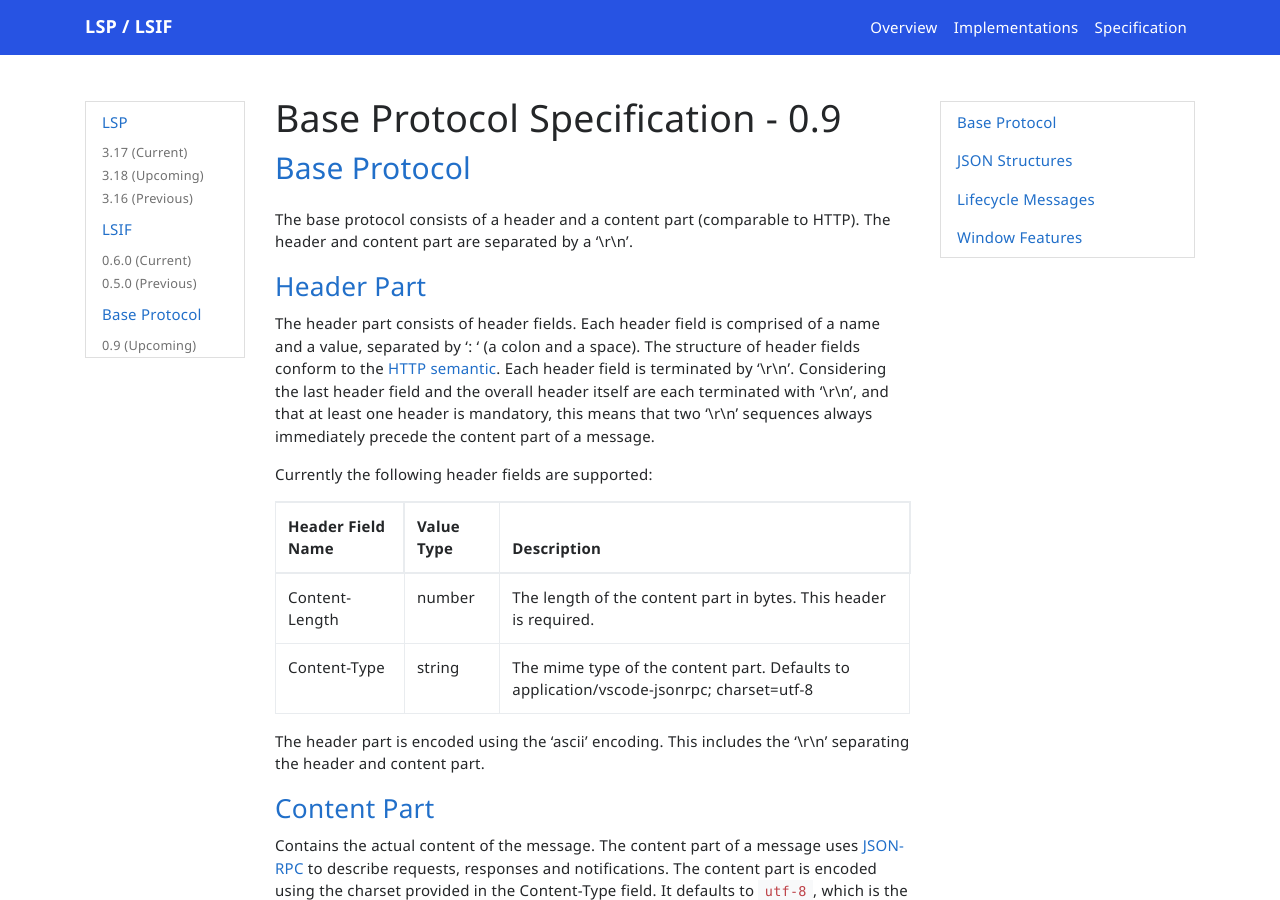
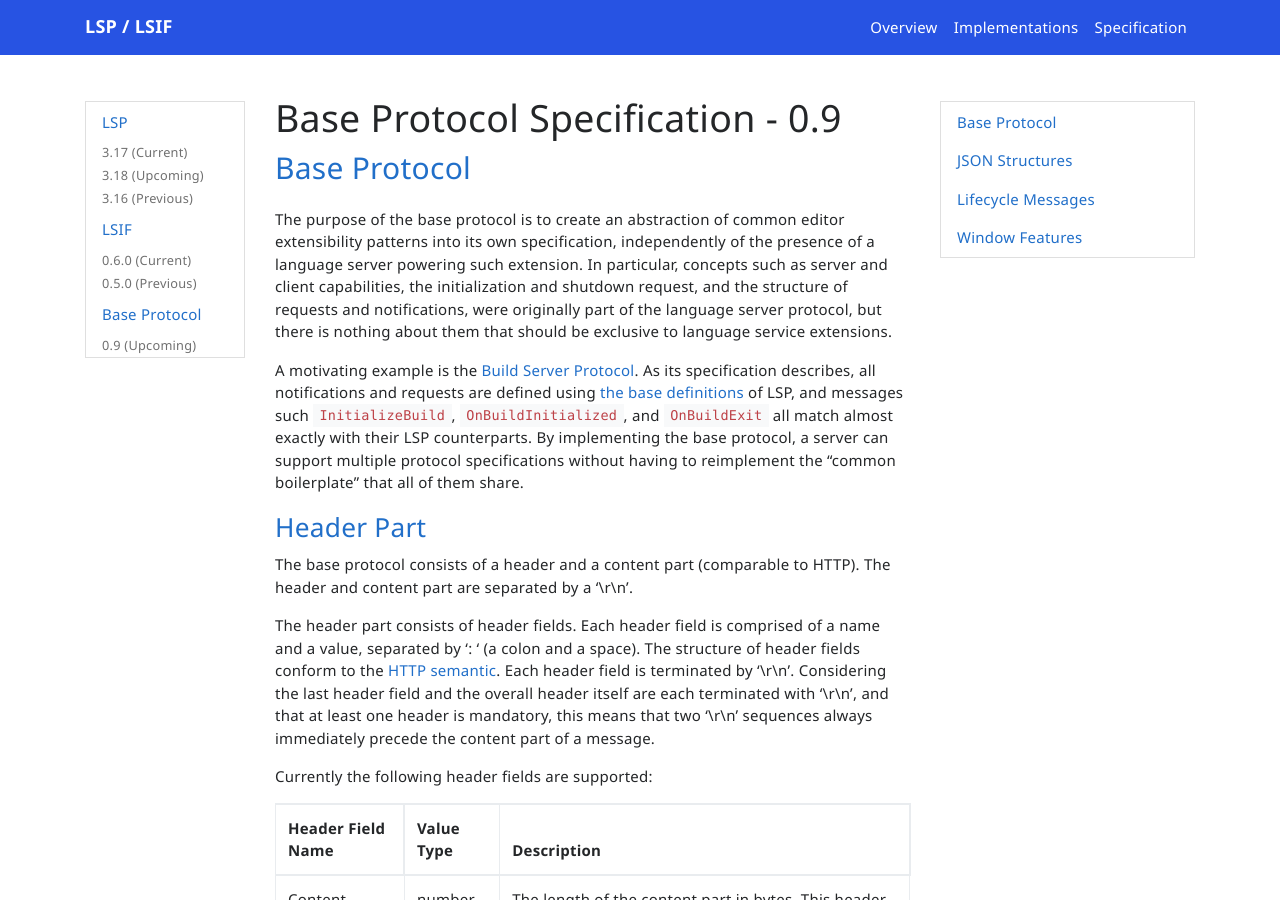
Before and after one commit to microsoft/language-server-protocol, a Jekyll site: the page built from _specifications/base/0.9/specification.md, in a window 1280 px wide and 900 px high. Built offline with Jekyll 4.4.1, drawn with Linux system fonts in a browser that asks for light colours; nearby versions of some CDN libraries; emoji names are drawn with the system emoji font; comment, search, counter and statistics services are not loaded.

Commit message:
Add motivation section

```diff
--- a/_specifications/base/0.9/specification.md
+++ b/_specifications/base/0.9/specification.md
@@ -11,10 +11,14 @@ toolsVersion: 0.9
 
 ## <a href="#baseProtocol" name="baseProtocol" class="anchor"> Base Protocol </a>
 
+The purpose of the base protocol is to create an abstraction of common editor extensibility patterns into its own specification, independently of the presence of a language server powering such extension. In particular, concepts such as server and client capabilities, the initialization and shutdown request, and the structure of requests and notifications, were originally part of the language server protocol, but there is nothing about them that should be exclusive to language service extensions.
+
+A motivating example is the [Build Server Protocol](https://build-server-protocol.github.io/). As its specification describes, all notifications and requests are defined using [the base definitions](#basicJsonStructures) of LSP, and messages such `InitializeBuild`, `OnBuildInitialized`, and `OnBuildExit` all match almost exactly with their LSP counterparts. By implementing the base protocol, a server can support multiple protocol specifications without having to reimplement the "common boilerplate" that all of them share.
+
+### <a href="#headerPart" name="headerPart" class="anchor"> Header Part </a>
+
 The base protocol consists of a header and a content part (comparable to HTTP). The header and content part are
 separated by a '\r\n'.
-
-### <a href="#headerPart" name="headerPart" class="anchor"> Header Part </a>
 
 The header part consists of header fields. Each header field is comprised of a name and a value, separated by ': ' (a colon and a space). The structure of header fields conform to the [HTTP semantic](https://tools.ietf.org/html/rfc7230#section-3.2). Each header field is terminated by '\r\n'. Considering the last header field and the overall header itself are each terminated with '\r\n', and that at least one header is mandatory, this means that two '\r\n' sequences always immediately precede the content part of a message.
 
```
